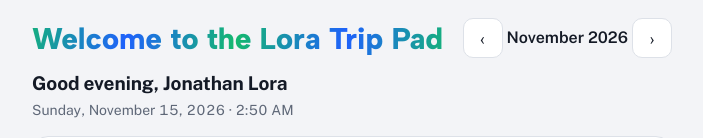
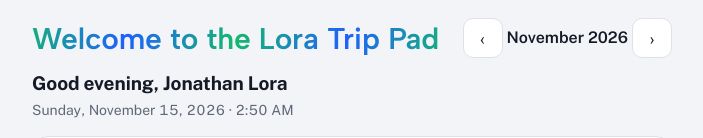
Before and after one commit to 2p5wr4ct6p-bot/trip-pad, a plain HTML site: page index.html in a window 1280 px wide. Shown: the top 138 px of the page, without its empty margins (288-991 px from the left). Drawn offline with nearby package versions, Linux system fonts and the light colour scheme.

Commit message:
Title back to semibold weight
Co-Authored-By: Claude Opus 5.5 <noreply@anthropic.com>
Claude-Session: https://claude.ai/code/session_01L9Q1Srn79HSTyiK7ieQC5C

```diff
--- a/index.html
+++ b/index.html
@@ -43,7 +43,7 @@ button{font-family:inherit}
 button:focus-visible,input:focus-visible,select:focus-visible,textarea:focus-visible{outline:3px solid var(--accent);outline-offset:2px}
 
 .top{display:flex;align-items:center;justify-content:space-between;gap:8px 12px;flex-wrap:wrap}
-h1{font-family:"Toyota Type Bold","ToyotaType-Bold","Toyota Type","Albert Sans",system-ui,-apple-system,sans-serif;font-weight:800;font-size:clamp(24px,6.6vw,30px);line-height:1.1;margin:0;letter-spacing:-.005em;text-wrap:balance}
+h1{font-family:"Toyota Type Semibold","ToyotaType-Semibold","Toyota Type","Albert Sans",system-ui,-apple-system,sans-serif;font-weight:600;font-size:clamp(24px,6.6vw,30px);line-height:1.1;margin:0;letter-spacing:-.005em;text-wrap:balance}
 .month{display:flex;align-items:center;gap:4px}
 .month span{font-weight:600;min-width:118px;text-align:center}
 .icon{width:40px;height:40px;border-radius:10px;border:1px solid var(--line);background:var(--card);color:var(--ink);font-size:18px;cursor:pointer}
```
